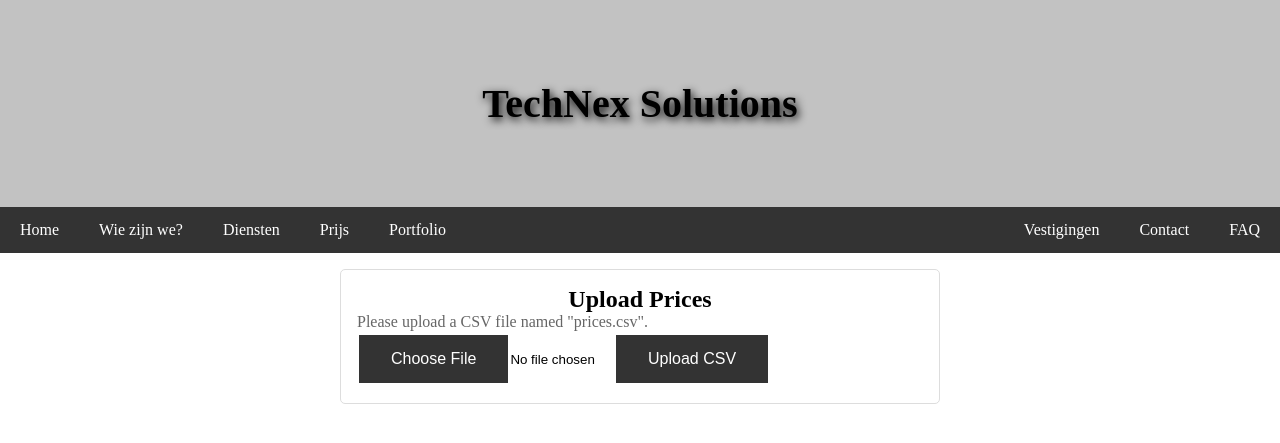
After one commit to DanielDeNeef/PHP---TechNex-solutions, a PHP site: page /admin.php in a window 1280 px wide. The commit adds this page. Shown: the top 443 px of the page. Run offline with PHP 8.4, Linux system fonts and the light colour scheme.

Commit message:
add the upload prices logic

```diff
--- /dev/null
+++ b/admin.php
@@ -0,0 +1,14 @@
+    <!-- header  -->
+    <?php $pageTitle="Admin" ?>
+    <?php include 'includes/header.php' ?>
+
+    <!-- navbar -->
+    <?php $currentPage = 'Admin' ?>
+    <?php include 'includes/navbar.php' ?>
+
+    <!-- Content -->
+    <?php include 'includes/toast.php'; ?>
+    <?php include 'includes/uploadPrices.php'; ?>
+
+    <!-- Footer -->
+    <?php include_once 'includes/footer.php' ?>
--- a/includes/toast.php
+++ b/includes/toast.php
@@ -1,12 +1,3 @@
-<?php
-function showToastMessage($type, $message) {
-    echo "
-    <link rel='stylesheet' type='text/css' href='styles/toast.css'>
-    <div id='toast'></div>
-    <script src='js/toast.js'></script>
-    <script>
-        showToastMessage('$type', '$message');
-    </script>
-    ";
-}
-?>
+<link rel='stylesheet' type='text/css' href='styles/toast.css'>
+<div id='toast'>message</div>
+<script src='js/toast.js'></script>
--- /dev/null
+++ b/includes/uploadPrices.php
@@ -0,0 +1,14 @@
+
+<link rel="stylesheet" href="styles/uploadPrices.css">
+
+<section class="upload-section">
+    <h2>Upload Prices</h2>
+    <p>Please upload a CSV file named "prices.csv".</p>
+    <form action="controllers/upload.php" method="post" enctype="multipart/form-data">
+        <input type="file" name="fileToUpload" id="fileToUpload">
+        <input type="submit" value="Upload CSV" name="submit" class="upload-button">
+    </form>
+    <div id="progressBar"><div></div></div>
+</section>
+
+<script src="js/uploadPrices.js"
--- a/js/toast.js
+++ b/js/toast.js
@@ -1,3 +1,5 @@
+console.log('toast logic is been loaded');
+
 function showToastMessage(type, message) {
     let toast = document.querySelector('#toast');
     toast.textContent = message;
--- /dev/null
+++ b/js/uploadPrices.js
@@ -0,0 +1,34 @@
+// Get the form and progress bar elements
+const form = document.forms[0];
+const progressBar = document.querySelector('#progressBar').firstElementChild;
+
+form.addEventListener('submit', (e) => {
+    e.preventDefault();
+
+    // Create a new FormData instance
+    const formData = new FormData(form);
+
+    // Create a new XMLHttpRequest
+    const xhr = new XMLHttpRequest();
+    xhr.open('POST', form.action, true);
+
+    // Update progress bar during upload
+    xhr.upload.onprogress = (e) => {
+        if (e.lengthComputable) {
+            const percentComplete = (e.loaded / e.total) * 100;
+            progressBar.style.width = `${percentComplete}%`;
+        }
+    };
+
+    // Handle response
+    xhr.onload = () => {
+        if (xhr.status == 200) {
+            progressBar.style.width = '0%';
+            const response = JSON.parse(xhr.responseText);
+            showToastMessage(response.status, response.message);
+        }
+    };
+
+    // Send the request
+    xhr.send(formData);
+});
--- /dev/null
+++ b/styles/uploadPrices.css
@@ -0,0 +1,52 @@
+.upload-section {
+  margin: 1em auto;
+  padding: 1em;
+  border: 1px solid #ddd;
+  border-radius: 5px;
+  width: 80%;
+  max-width: 600px;
+}
+.upload-section h2 {
+  text-align: center;
+}
+.upload-section p {
+  color: #666;
+}
+/* Style for the file input button */
+.file-input-button {
+  position: relative;
+  overflow: hidden;
+  display: inline-block;
+}
+.file-input-button input[type="file"] {
+  position: absolute;
+  top: 0;
+  right: 0;
+  min-width: 100%;
+  min-height: 100%;
+  font-size: 100px;
+  text-align: right;
+  filter: alpha(opacity=0);
+  opacity: 0;
+  outline: none;
+  background: white;
+  cursor: inherit;
+  display: block;
+}
+
+.upload-button, input::file-selector-button {
+  background-color: #333; /* Green background */
+  border: none; /* No border */
+  color: white; /* White text */
+  padding: 15px 32px; /* Some padding */
+  text-align: center; /* Centered text */
+  text-decoration: none; /* No underline */
+  display: inline-block;
+  font-size: 16px;
+  margin: 4px 2px;
+  cursor: pointer; /* Add a mouse pointer on hover */
+}
+
+.upload-button:hover {
+  background-color: #45a049;
+}
```
Also changed, not shown: controllers/upload.php (added, +19 -0 lines).
